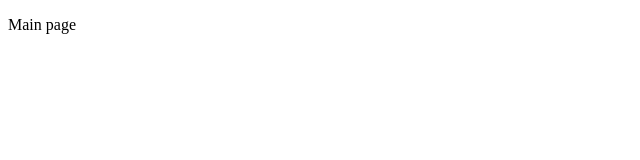
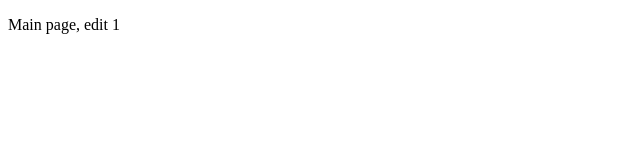
Before and after one commit to daviid0109/Curso-programacion-basica, a plain HTML site: page index.html in a window 1280 px wide. Shown: the full height of the page, 0-640 px from the left. Drawn offline with Linux system fonts and the light colour scheme.

Commit message:
Prueba conexion con github

```diff
--- a/index.html
+++ b/index.html
@@ -6,6 +6,6 @@
     <title>Mokepon</title>
   </head>
   <body>
-    <p>Main page</p>
+    <p>Main page, edit 1</p>
   </body>
 </html>
```
